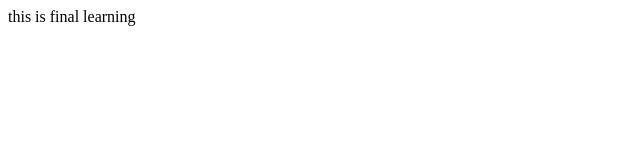
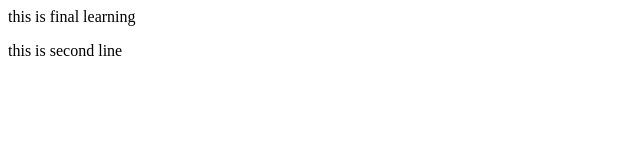
Before and after one commit to Santu-kumar364/zurich, a plain HTML site: page index.html in a window 1280 px wide. Shown: the whole page, without its empty margins (0-640 px from the left). Drawn offline with Linux system fonts and the light colour scheme.

Commit message:
new line

```diff
--- a/index.html
+++ b/index.html
@@ -1 +1,2 @@
 <p>this is final learning</p>
+<p>this is second line</p>
```
